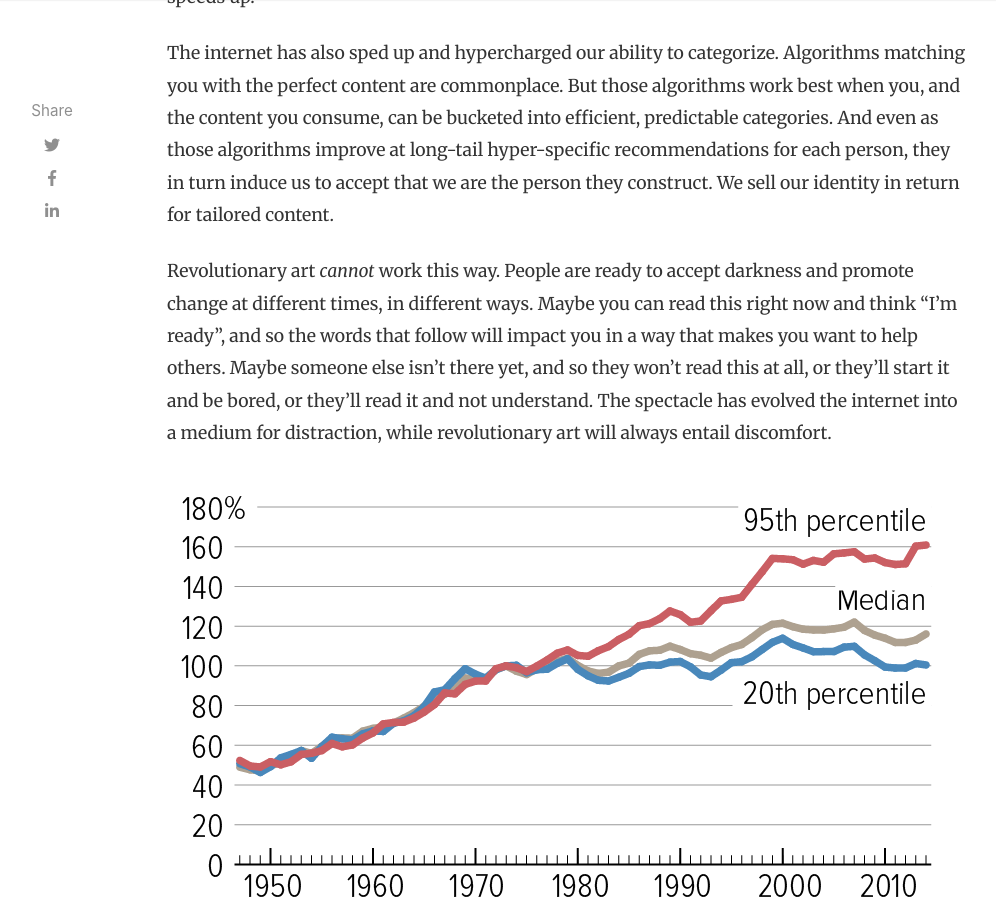
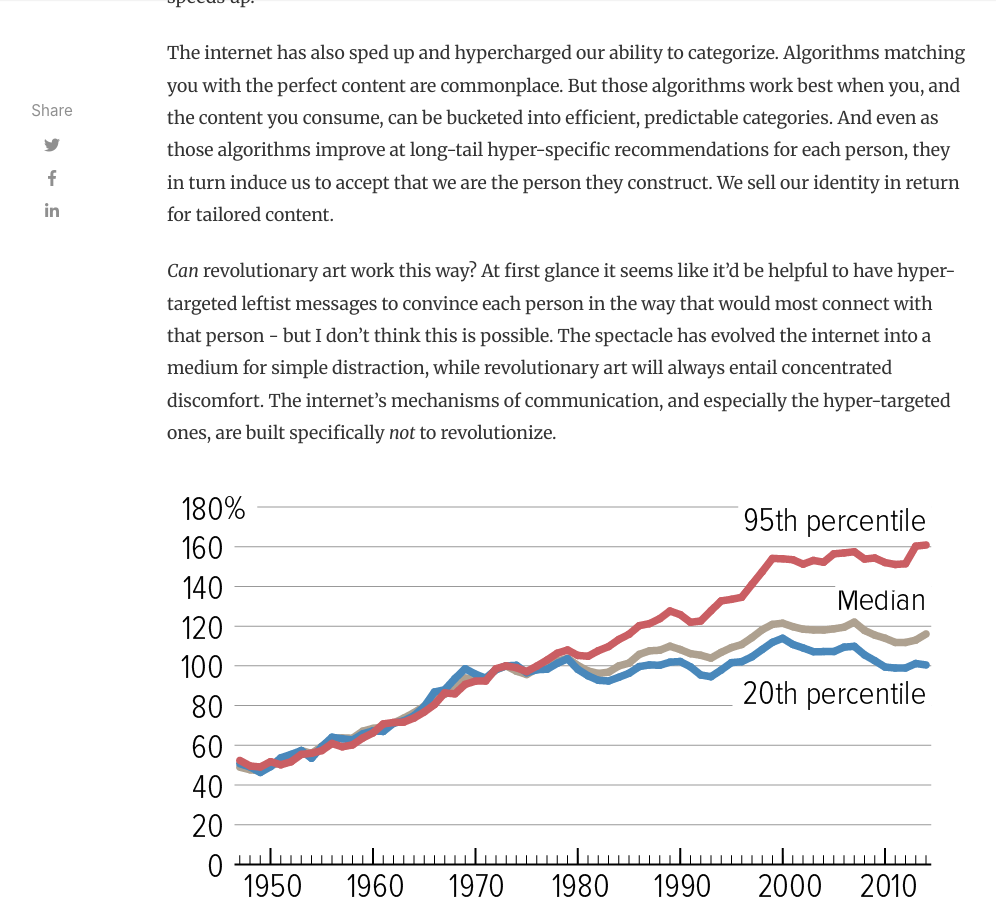
Before and after one commit to elialbert/elialbert.github.com, a Jekyll site: the page built from _posts/2019-12-6-cheesiness4.md, in a window 1280 px wide and 900 px high, scrolled down 5321 px. Shown: the whole window, without its empty margins (118-1114 px from the left). Built offline with Jekyll 4.4.1, drawn with Linux system fonts in a browser that asks for light colours; nearby versions of some CDN libraries; comment, search, counter and statistics services are not loaded; some of the changed text lies outside the part shown.

Commit message:
clean up confusing para

```diff
--- a/_posts/2019-12-6-cheesiness4.md
+++ b/_posts/2019-12-6-cheesiness4.md
@@ -75,7 +75,7 @@ By being hyper accessible and enabling instant publication, the internet forced
 
 The internet has also sped up and hypercharged our ability to categorize. Algorithms matching you with the perfect content are commonplace. But those algorithms work best when you, and the content you consume, can be bucketed into efficient, predictable categories. And even as those algorithms improve at long-tail hyper-specific recommendations for each person, they in turn induce us to accept that we are the person they construct. We sell our identity in return for tailored content.
 
-Revolutionary art _cannot_ work this way. People are ready to accept darkness and promote change at different times, in different ways. Maybe you can read this right now and think "I'm ready", and so the words that follow will impact you in a way that makes you want to help others. Maybe someone else isn't there yet, and so they won't read this at all, or they'll start it and be bored, or they'll read it and not understand. The spectacle has evolved the internet into a medium for distraction, while revolutionary art will always entail discomfort.
+_Can_ revolutionary art work this way? At first glance it seems like it'd be helpful to have hyper-targeted leftist messages to convince each person in the way that would most connect with that person - but I don't think this is possible. The spectacle has evolved the internet into a medium for simple distraction, while revolutionary art will always entail concentrated discomfort. The internet's mechanisms of communication, and especially the hyper-targeted ones, are built specifically _not_ to revolutionize.
 
 ![]({{site.baseurl}}/assets/images/cheesy5.png)
 
```
Also changed, not shown: other parts of _posts/2019-12-6-cheesiness4.md (+1 -1 lines).
